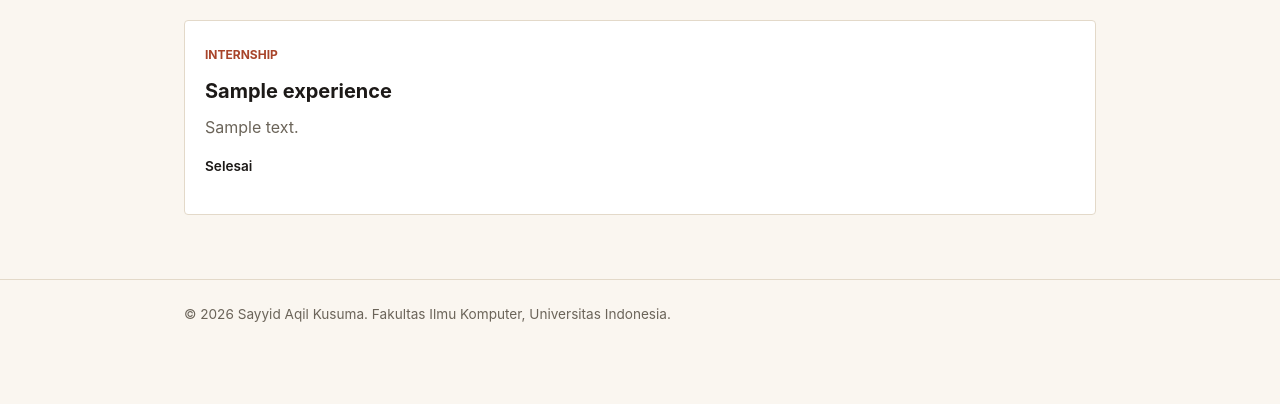
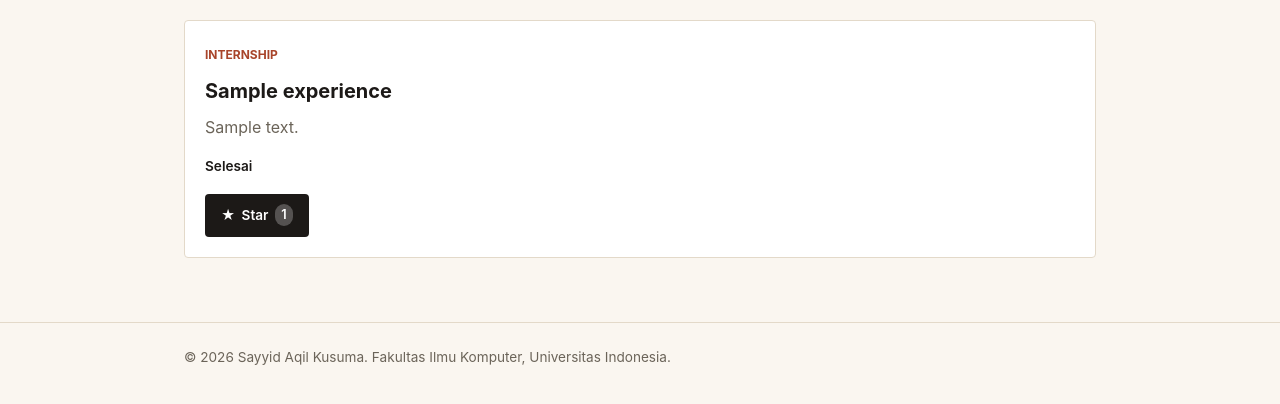
Before and after one commit to S-AqilKusuma/myportofolio, a Django app: page /experience/ in a window 1280 px wide. Shown: the part 276-680 px from the top of the page. Run offline with Django 5.2, Linux system fonts and the light colour scheme; tables that the repository leaves empty hold one stand-in row (values such as "Sample post").

Commit message:
feat: adding starring mechanism
Both skill and experience can be starred by any logged in user when the star button is clicked.

```diff
--- a/main/urls.py
+++ b/main/urls.py
@@ -9,11 +9,13 @@ from main.views import (
     create_experience,
     get_experience_json,
     delete_experience,
+    toggle_star_experience,
     show_skill,
     create_skill,
     get_skill_json,
     edit_skill,
-    delete_skill
+    delete_skill,
+    toggle_star_skill
 )
 
 app_name = "main"
@@ -28,8 +30,10 @@ urlpatterns = [
     path("experience/", show_experience, name="show_experience"),
     path("experience/add/", create_experience, name="create_experience"),
     path("experience/<uuid:experience_id>/delete/",delete_experience,name="delete_experience"),
+    path("experience/<uuid:experience_id>/star/", toggle_star_experience, name="toggle_star_experience"),
     path("skill/", show_skill, name="show_skill"),
     path("skill/add/", create_skill, name="create_skill"),
     path("skill/<uuid:skill_id>/edit/", edit_skill ,name="edit_skill"),
     path("skill/<uuid:skill_id>/delete/", delete_skill ,name="delete_skill"),
+    path("skill/<uuid:skill_id>/star/", toggle_star_skill, name="toggle_star_skill"),
 ]
--- a/main/views.py
+++ b/main/views.py
@@ -133,6 +133,18 @@ def delete_experience(request, experience_id):
 
     return redirect("main:show_experience")
 
+@login_required(login_url="/login/")
+def toggle_star_experience(request, experience_id):
+    experience = get_object_or_404(Experience, pk=experience_id)
+
+    if request.method == "POST":
+        if request.user in experience.starred_by.all():
+            experience.starred_by.remove(request.user)
+        else:
+            experience.starred_by.add(request.user)
+
+    return redirect("main:show_experience")
+
 # Skill
 def show_skill(request):
     json_response = get_skill_json(request)
@@ -215,3 +227,15 @@ def delete_skill(request, skill_id):
         messages.success(request, "Skill berhasil dihapus!")
 
     return redirect("main:show_skill")
+
+@login_required(login_url="/login/")
+def toggle_star_skill(request, skill_id):
+    skill = get_object_or_404(Skill, pk=skill_id)
+
+    if request.method == "POST":
+        if request.user in skill.starred_by.all():
+            skill.starred_by.remove(request.user)
+        else:
+            skill.starred_by.add(request.user)
+
+    return redirect("main:show_skill")
--- a/static/css/style.css
+++ b/static/css/style.css
@@ -512,6 +512,28 @@ h1, summary, .brand {
     background: #b42318;
 }
 
+.star-form {
+    display: inline;
+}
+
+.button-star {
+    display: inline-flex;
+    align-items: center;
+    gap: 0.4rem;
+    background: var(--ink);
+}
+
+.button-star.is-starred {
+    background: var(--accent);
+}
+
+.star-count {
+    padding: 0.05rem 0.4rem;
+    border-radius: 999px;
+    background: rgba(255, 255, 255, 0.25);
+    font-size: 0.8rem;
+}
+
 @media (max-width: 600px) {
     .hero-grid {
         grid-template-columns: 1fr;
--- /dev/null
+++ b/templates/components/experience_star.html
@@ -0,0 +1,10 @@
+<form method="post" action="{% url 'main:toggle_star_experience' experience.id %}" class="star-form">
+    {% csrf_token %}
+    <button type="submit"
+            class="button button-star{% if user in experience.starred_by.all %} is-starred{% endif %}"
+            title="{% if experience.starred_by.all %}Dibintangi oleh {{ experience.starred_by.all|join:', ' }}{% else %}Jadilah yang pertama memberi star{% endif %}">
+        <span aria-hidden="true">★</span>
+        {% if user in experience.starred_by.all %}Unstar{% else %}Star{% endif %}
+        <span class="star-count">{{ experience.starred_by.count }}</span>
+    </button>
+</form>
--- a/templates/experience.html
+++ b/templates/experience.html
@@ -57,6 +57,7 @@
                                     {% if experience.experience_url %}
                                         <a href="{{ experience.experience_url }}" class="button">Lihat Pengalaman</a>
                                     {% endif %}
+                                    {% include "components/experience_star.html" with experience=experience %}
                                     {% if user.is_superuser %}
                                         {% include "components/experience_delete_modal.html" with experience=experience %}
                                     {% endif %}
```
Also changed, not shown: templates/components/skill_info_modal.html (+8 -4 lines), templates/components/skill_star.html (added, +12 -0 lines).
